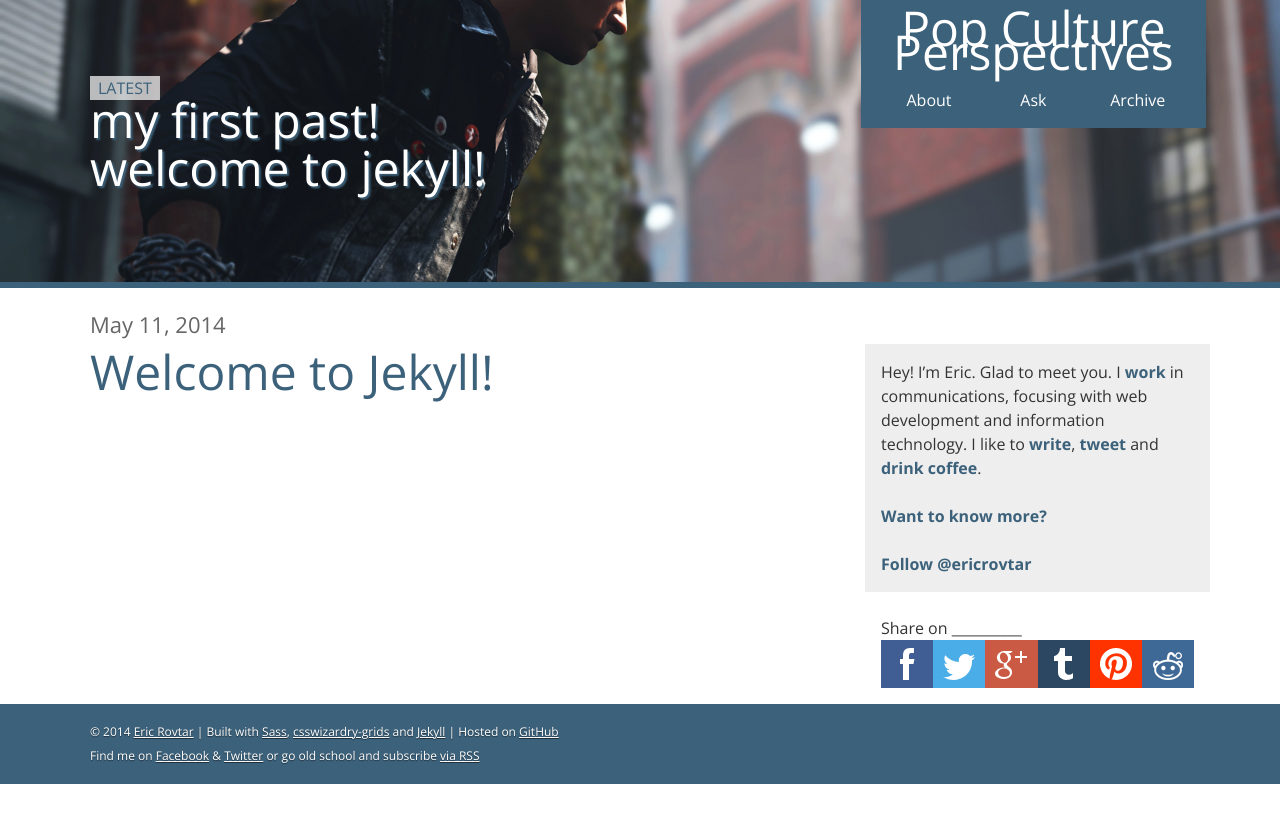
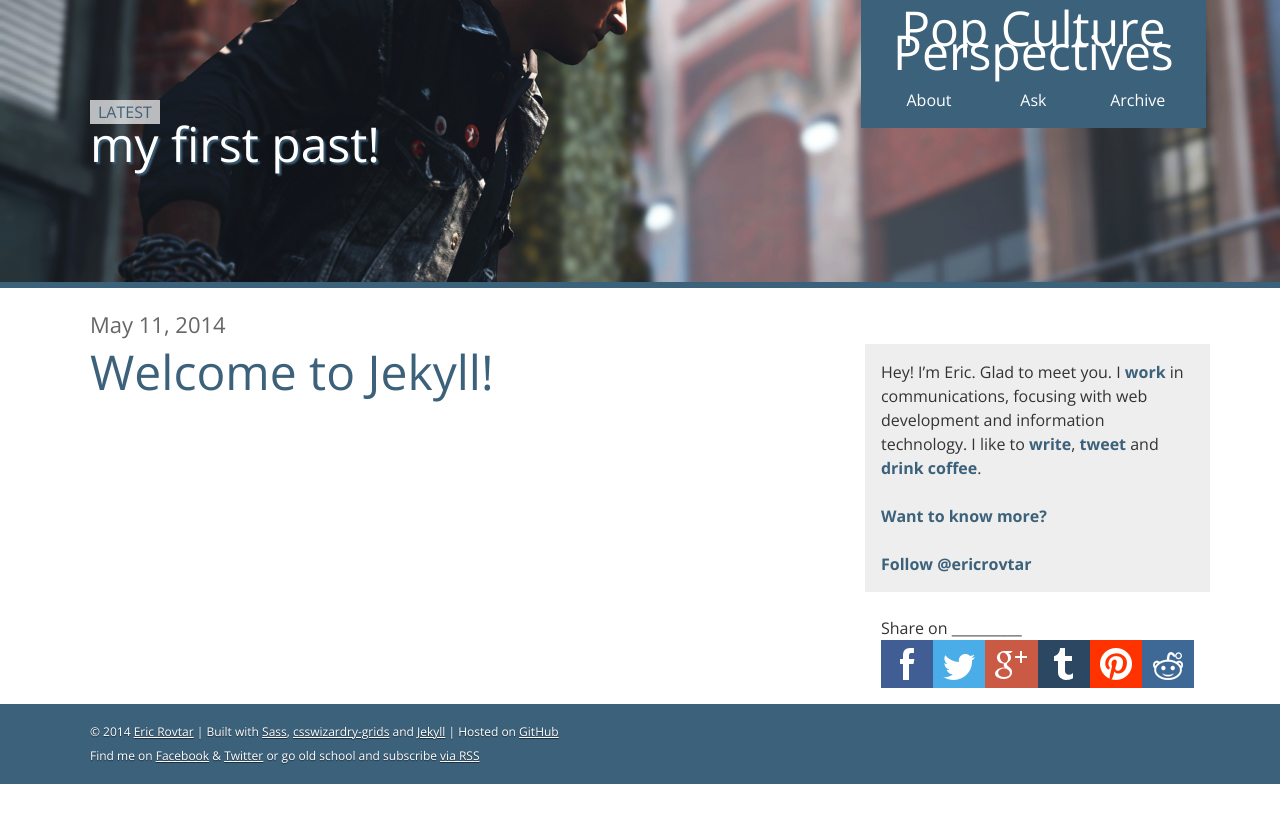
Before and after one commit to ericrovtar/ericrovtar.github.io, a Jekyll site: the page built from index.html, in a window 1280 px wide. Shown: the top 823 px of the page. Built offline with Jekyll 4.4.1, drawn with Linux system fonts in a browser that asks for light colours; comment, search, counter and statistics services are not loaded.

Commit message:
fix limit clause

```diff
--- a/_layouts/default.html
+++ b/_layouts/default.html
@@ -35,7 +35,7 @@
                     {% if page.showLatest %}
                         <div class="latest">Latest</div>
 
-                        {% for post in site.posts Limit:1 %}
+                        {% for post in site.posts limit: 1 %}
                         <h1>
                             {{ post.title }}
                         </h1>
```
